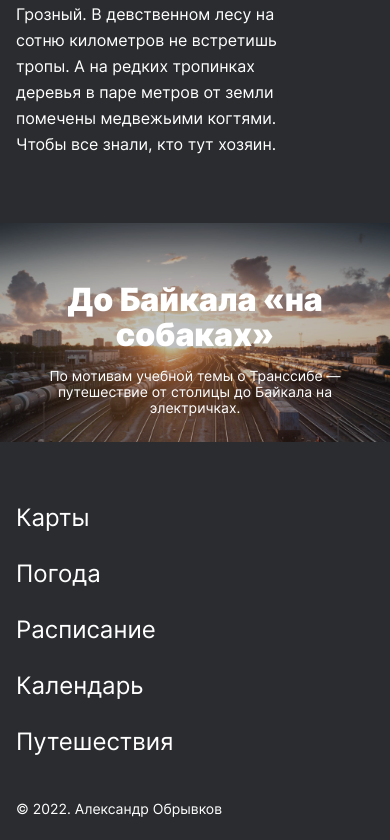
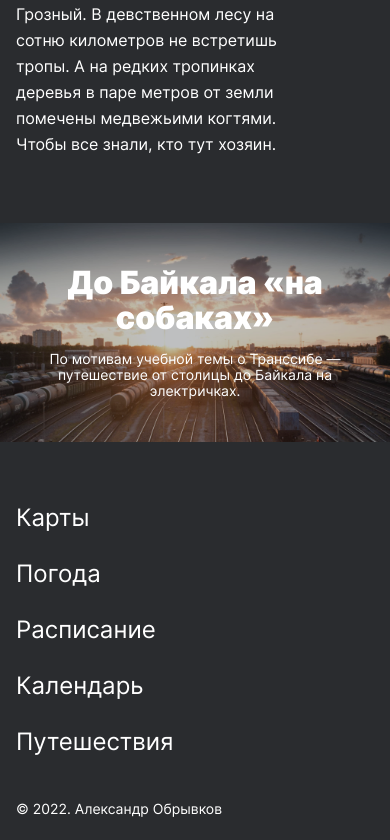
Before and after one commit to Karakaten/russian-travel, a website built with Parcel: page index.html in a window 390 px wide. Shown: the part 9849-10689 px from the top of the page. Built offline with nearby package versions, Linux system fonts and the light colour scheme; a web font is replaced by a local one.

Commit message:
тест

```diff
--- a/blocks/cover/__title/cover__title.css
+++ b/blocks/cover/__title/cover__title.css
@@ -15,7 +15,6 @@
   .cover__title {
     font-size: 32px;
     line-height: 35px;
-    margin-top: 33px;
     min-width: 288px;
     align-items: center;
   }
```
